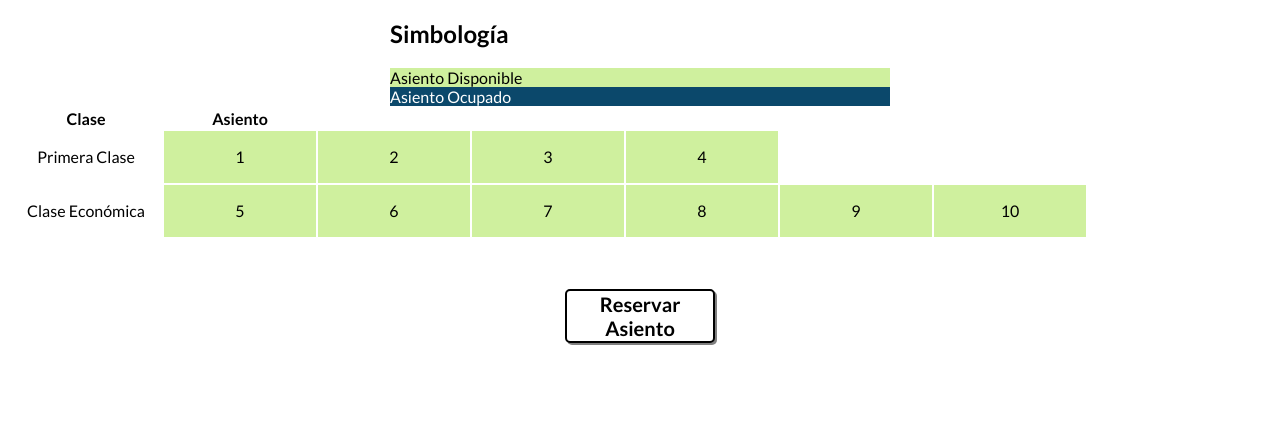
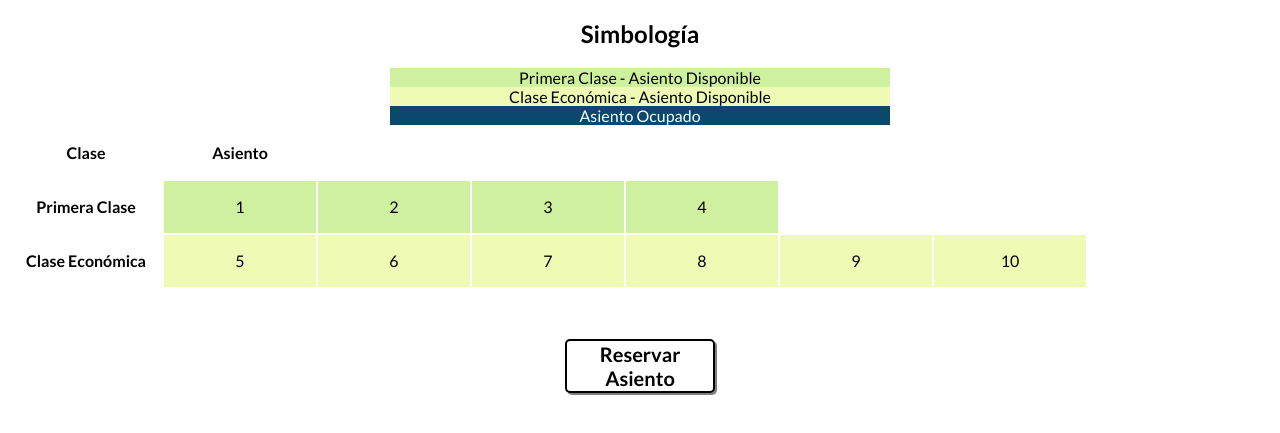
Before and after one commit to malditoprotozoo/tickets-de-avion, a plain HTML site: page index.html in a window 1280 px wide. Shown: the part 63-496 px from the top of the page. Drawn offline with Linux system fonts and the light colour scheme.

Commit message:
Some corrections made to the classes and ids

```diff
--- a/assets/css/style.css
+++ b/assets/css/style.css
@@ -5,19 +5,37 @@ body {
 #symbology {
 	width: 500px;
 	margin: 0 auto;
+	text-align: center;
+}
+
+#symbology-first-class {
+	background-color: #CFF09E;
+}
+
+#symbology-economy-class {
+	background-color: #EFFAB4;
+}
+
+#symbology-occupied {
+	background-color: #0B486B;
+	color: white;
 }
 
 table {
 	text-align: center;
 }
 
-table td {
+table td, th {
 	width: 150px;
 	height: 50px;
 }
 
-.available {
+#first-class .available {
 	background-color: #CFF09E;
+}
+
+#economy-class .available {
+	background-color: #EFFAB4;
 }
 
 .occupied {
--- a/index.html
+++ b/index.html
@@ -12,8 +12,9 @@
 
 	<div id="symbology">
 		<h2>Simbología</h2>
-		<div class="available">Asiento Disponible</div>
-		<div class="occupied">Asiento Ocupado</div>
+		<div id="symbology-first-class">Primera Clase - Asiento Disponible</div>
+		<div id="symbology-economy-class">Clase Económica - Asiento Disponible</div>
+		<div id="symbology-occupied">Asiento Ocupado</div>
 	</div>
 
 
@@ -23,22 +24,22 @@
 			<th>Asiento</th>
 		</tr>
 
-		<tr>
-			<td>Primera Clase</td>
-			<td class="available">1</td>
-			<td class="available">2</td>
-			<td class="available">3</td>
-			<td class="available">4</td>
+		<tr id="first-class">
+			<th>Primera Clase</th>
+			<td class="available" data-number="1">1</td>
+			<td class="available" data-number="2">2</td>
+			<td class="available" data-number="3">3</td>
+			<td class="available" data-number="4">4</td>
 		</tr>
 
-		<tr>
-			<td>Clase Económica</td>
-			<td class="available">5</td>
-			<td class="available">6</td>
-			<td class="available">7</td>
-			<td class="available">8</td>
-			<td class="available">9</td>
-			<td class="available">10</td>
+		<tr id="economy-class">
+			<th>Clase Económica</th>
+			<td class="available" data-number="5">5</td>
+			<td class="available" data-number="6">6</td>
+			<td class="available" data-number="7">7</td>
+			<td class="available" data-number="8">8</td>
+			<td class="available" data-number="9">9</td>
+			<td class="available" data-number="10">10</td>
 		</tr>
 	</table>
 
```
